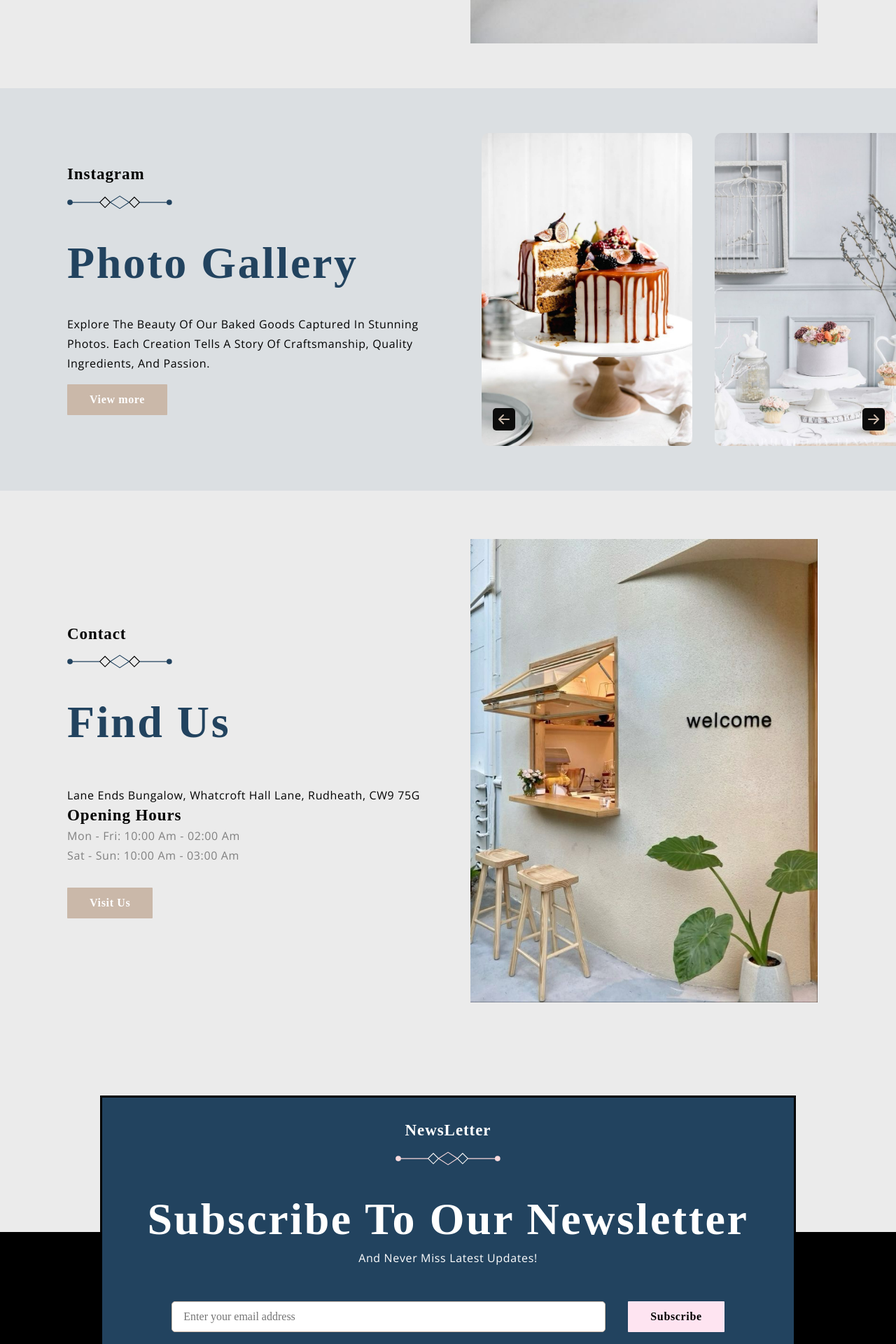
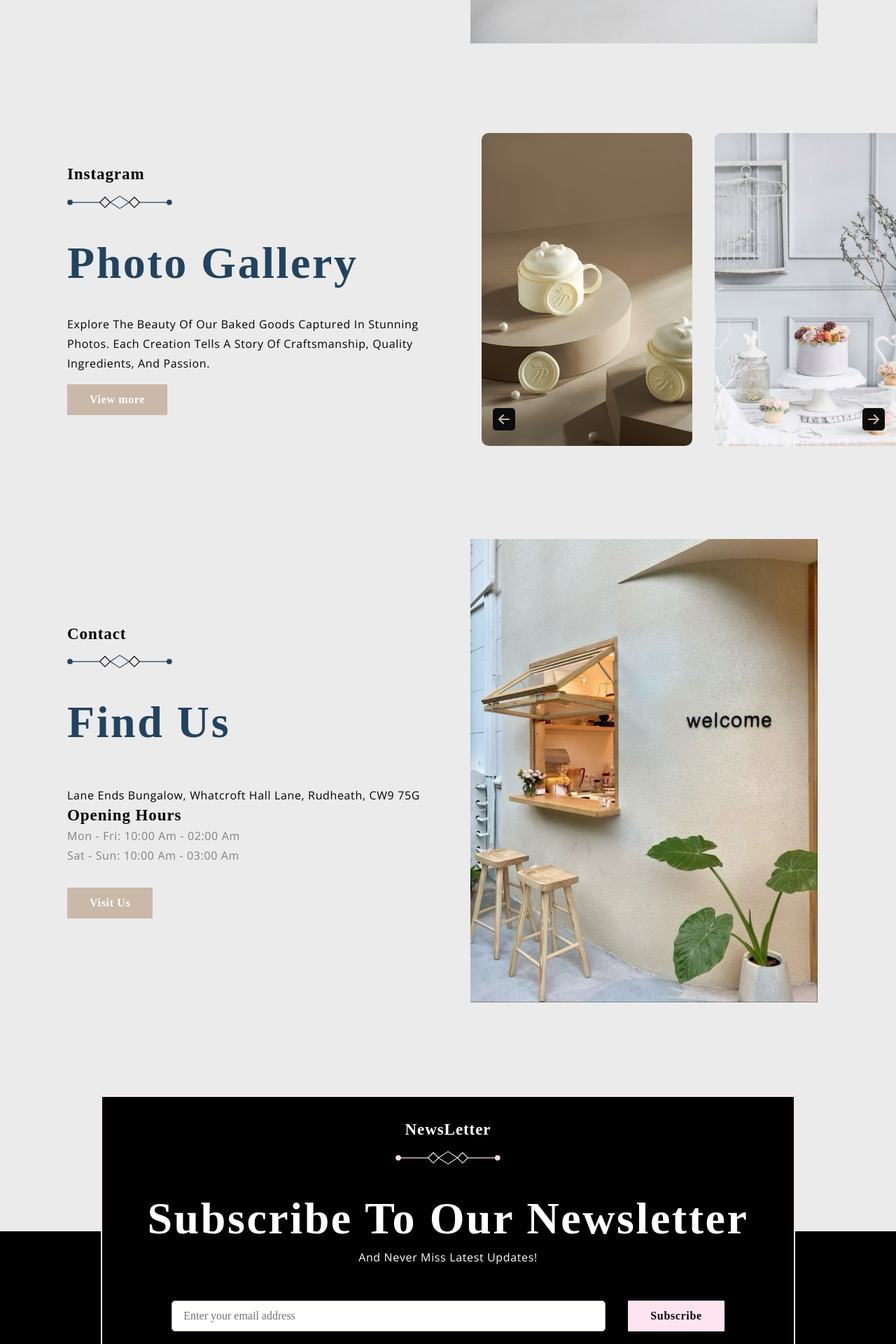
Before and after one commit to hafsachenni/Modern_Pastry_Website, a React (Create React App) app: page / in a window 1280 px wide. Shown: the part 5620-7540 px from the top of the page at 70% size. Built offline with nearby package versions, Linux system fonts and the light colour scheme; the HTML template or start-up script is replaced by a standard one; a web font is replaced by a local one.

Commit message:
footer styling changed

```diff
--- a/src/components/Footer/Msgbox.css
+++ b/src/components/Footer/Msgbox.css
@@ -1,7 +1,7 @@
 .app__newsletter {
     padding: 2rem 4rem;
-    border: 3px solid black;
-    background: #22435f;
+    border: 2px solid #FEE4F1;
+    background: black;
 }
 
 .app__newsletter-heading {
--- a/src/container/FindUs/FindUs.jsx
+++ b/src/container/FindUs/FindUs.jsx
@@ -5,7 +5,7 @@ import {images} from '../../constants';
 
 const FindUs = () => {
   return (
-    <div id='contact' className='app__bg app__wrapper section__padding'>
+    <div id='contact' className='app__bg app__wrapper  section__padding'>
       <div className='app__wrapper_info'>
         <SubHeadingmenu title='Contact'/>
         <h1 className="headtext__cormorant" style={{marginBottom: '3rem'}}>Find Us</h1>
--- a/src/container/Gallery/Gallery.css
+++ b/src/container/Gallery/Gallery.css
@@ -1,7 +1,7 @@
 .app__gallery {
     flex-direction: row;
     padding: 4rem 0 4rem 6rem;
-    background: #dbdfe2;
+    background: #ebebeb;
 }
 .app__gallery-content{
     flex: 1;
--- a/src/container/Gallery/Gallery.jsx
+++ b/src/container/Gallery/Gallery.jsx
@@ -26,7 +26,7 @@ const Gallery = () => {
       </div>
       <div className='app__gallery-images'>
         <div className='app__gallery-images_container' ref={scrollRfrc}>
-          {[images.gallery3, images.gallery4, images.gallery2, images.gallery1].map((image, index) => (
+          {[images.gallery2, images.gallery4, images.gallery1, images.gallery3].map((image, index) => (
             <a href='https://www.instagram.com/pastrycultureca/' target='_blank'>
             <div className='app__gallery-images_card flex__center' key={index + 1}>
               <img src={image} alt='gallery imgs'/>
```
